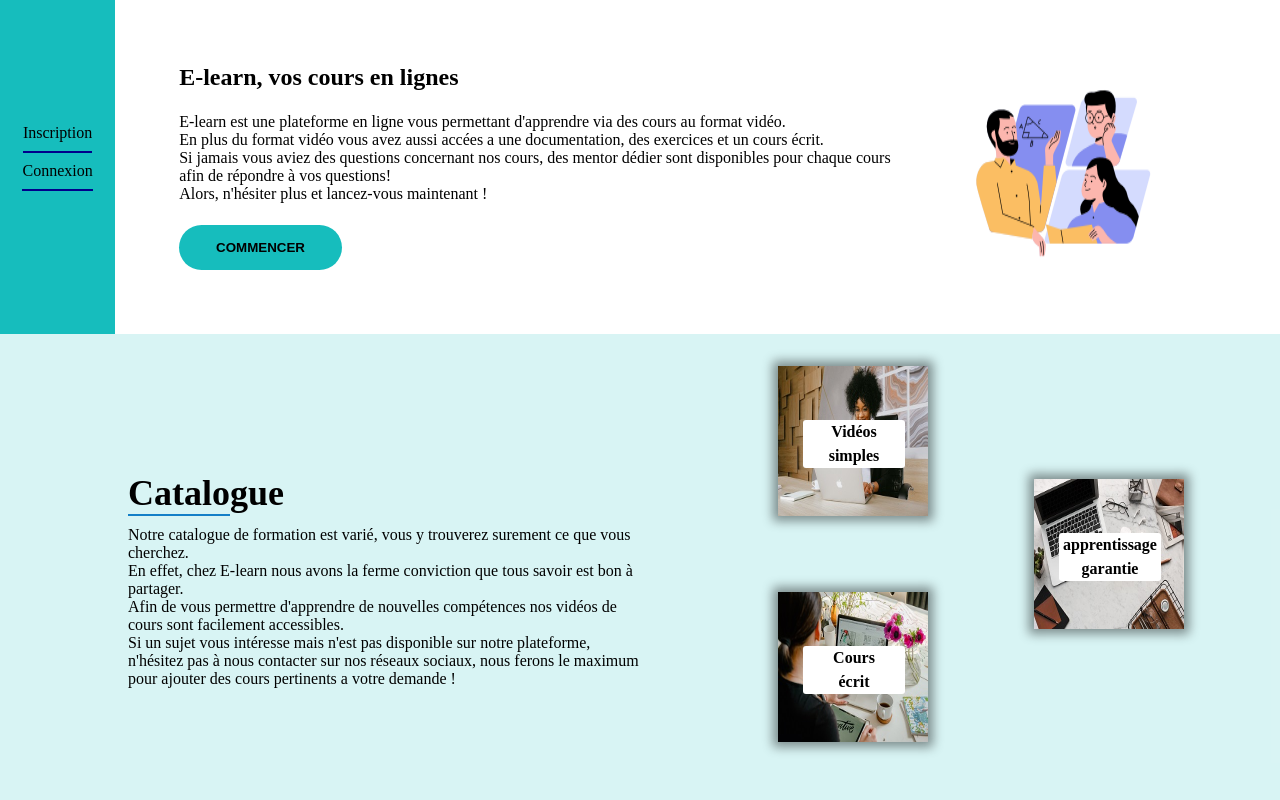
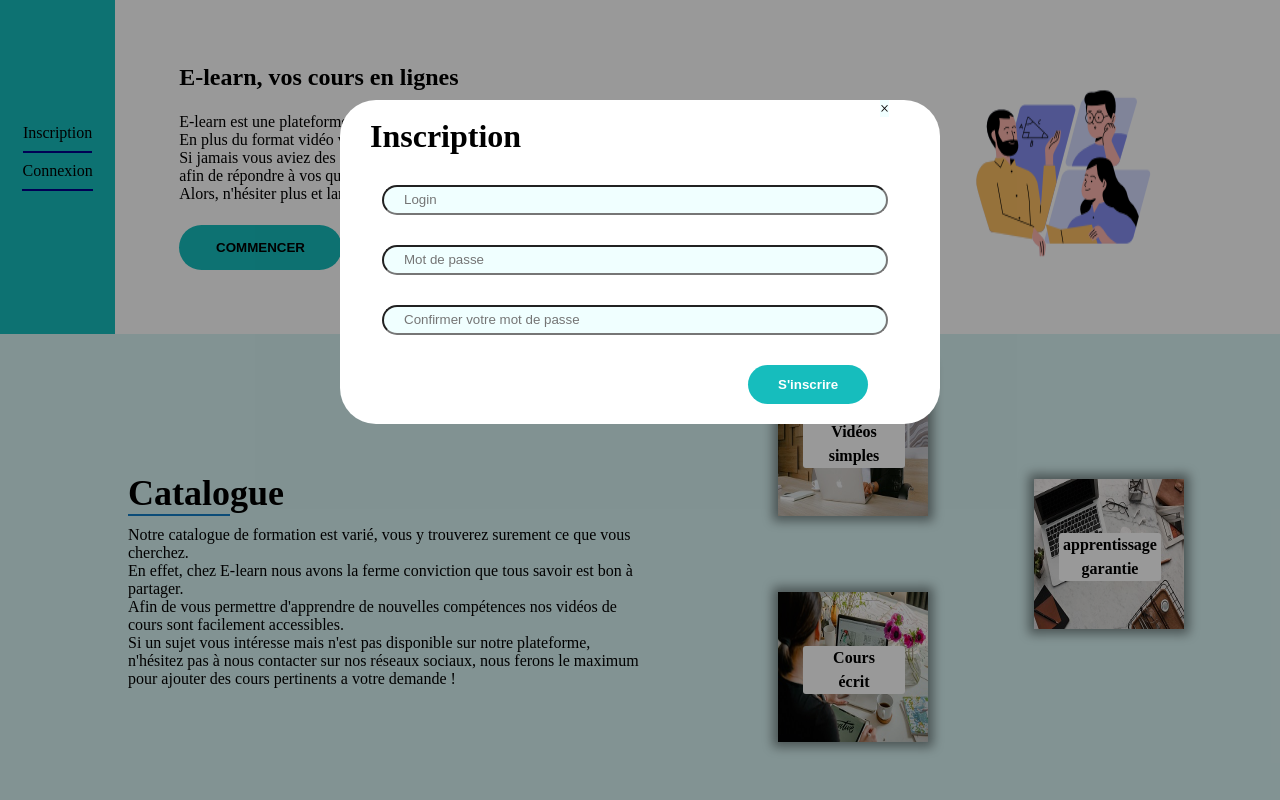
Before and after one commit to Thaishery/Projet-referencement-elearning, a plain HTML site: page index.html in a window 1280 px wide. Both pictures are taken after a click on the link "Inscription". Shown: the top 800 px of the page. Drawn offline with Linux system fonts and the light colour scheme.

Commit message:
la fin ?

```diff
--- a/assets/style.css
+++ b/assets/style.css
@@ -23,6 +23,7 @@
 .header__lien {
   text-decoration: none;
   color: black;
+  cursor: pointer;
   border-bottom: 2px solid darkblue;
 }
 .header__presentation {
@@ -121,3 +122,60 @@
   color: grey;
   font-weight: bolder;
 }
+/* modal */
+.modal {
+  z-index: 3;
+  display: none;
+  padding-top: 100px;
+  position: fixed;
+  left: 0;
+  top: 0;
+  width: 100%;
+  height: 100%;
+  overflow: auto;
+  background-color: rgb(0, 0, 0);
+  background-color: rgba(0, 0, 0, 0.4);
+}
+.modal__content {
+  margin: auto;
+  border-radius: 36px;
+  background-color: #fff;
+  position: relative;
+  padding: 0;
+  outline: 0;
+  width: 600px;
+}
+.modal__topright {
+  position: relative;
+  left: 90%;
+  margin-top: 10px;
+  background-color: azure;
+  cursor: pointer;
+}
+.modal__title {
+  margin-left: 5%;
+  margin-bottom: 30px;
+}
+.modal__field {
+  width: 80%;
+  margin: 0 7% 30px;
+  border-radius: 36px;
+  line-height: 24px;
+  padding-left: 20px;
+  background-color: azure;
+}
+.modal__button {
+  padding: 2% 5%;
+  border-radius: 36px;
+  background-color: rgb(22, 189, 189);
+  border: none;
+  color: white;
+  font-weight: bolder;
+  margin-bottom: 20px;
+  position: relative;
+  left: 68%;
+}
+.modal__button:hover {
+  box-shadow: 3px 5px #147fc7;
+  cursor: pointer;
+}
--- a/index.html
+++ b/index.html
@@ -11,17 +11,17 @@
     />
     <meta name="keywords" content="e-learn, apprendre, cours, vidéo" />
     <link rel="stylesheet" href="./assets/style.css" />
-    <title>e-learn, vos cours en lignes</title>
+    <title>E-learn, vos cours en lignes</title>
   </head>
   <body>
     <header class="header">
       <div class="header__nav">
         <nav>
           <ul class="header__list">
-            <a href="#" class="header__lien">
-              <li class="header__list__element">Inscription</li>
+            <a class="header__lien" onclick="document.getElementById('modal__register').style.display='block'">
+              <li class="header__list__element" ></li>Inscription</li>
             </a>
-            <a href="#" class="header__lien">
+            <a class="header__lien" onclick="document.getElementById('modal__login').style.display='block'">
               <li class="header__list__element">Connexion</li>
             </a>
           </ul>
@@ -55,6 +55,37 @@
         />
       </section>
     </header>
+    <div id="modal__login" class="modal">
+      <div class="modal__content">
+        <div class="modal__container">
+          <span
+            onclick="document.getElementById('modal__login').style.display='none'"
+            class="modal__topright"
+            >&times;</span
+          >
+          <h1 class="modal__title">Connexion</h1>
+          <input type="text" value="" placeholder="Login" class="modal__field">
+          <input type="password" value="" placeholder="Mot de passe" class="modal__field">
+          <button type="button" class="modal__button">Se connecter</button>
+        </div>
+      </div>
+    </div>
+    <div id="modal__register" class="modal">
+      <div class="modal__content">
+        <div class="modal__container">
+          <span
+            onclick="document.getElementById('modal__register').style.display='none'"
+            class="modal__topright"
+            >&times;</span
+          >
+          <h1 class="modal__title">Inscription</h1>
+          <input type="text" value="" placeholder="Login" class="modal__field">
+          <input type="password" value="" placeholder="Mot de passe" class="modal__field">
+          <input type="password" value="" placeholder="Confirmer votre mot de passe" class="modal__field">
+          <button type="button" class="modal__button">S'inscrire</button>
+        </div>
+      </div>
+    </div>
     <section class="catalogue">
       <div class="catalogue__texts">
         <h1 class="catalogue__texts__title">Catalogue</h1>
```
Also changed, not shown: 1 other file.
